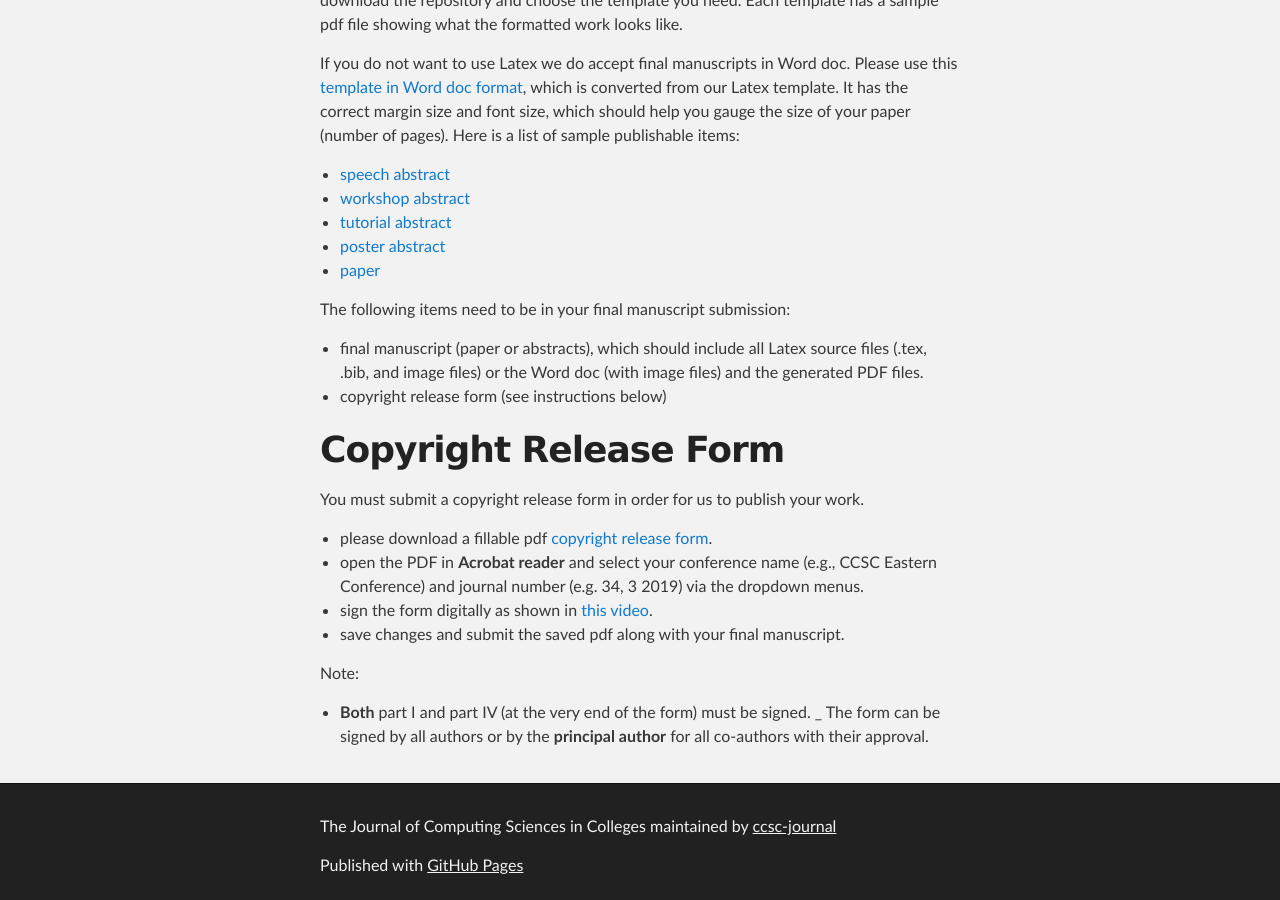
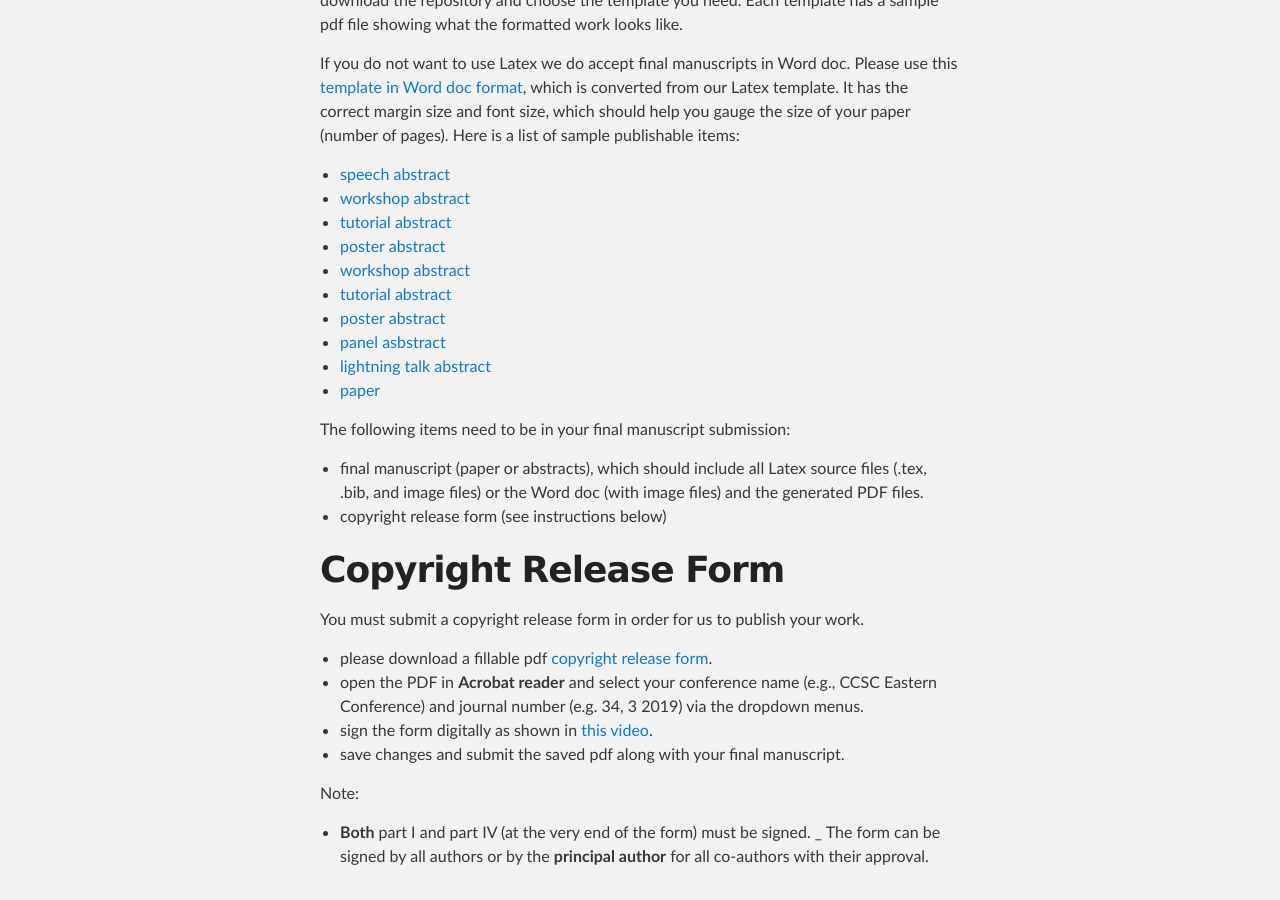
Before and after one commit to ccsc-journal/ccsc-editor, a Jekyll site: the page built from docs/authors.md, in a window 1280 px wide and 900 px high, scrolled down 748 px. Built offline with Jekyll 4.4.1, drawn with Linux system fonts in a browser that asks for light colours.

Commit message:
add abstract examples to authors page

```diff
--- a/docs/authors.md
+++ b/docs/authors.md
@@ -29,6 +29,11 @@ help you gauge the size of your paper (number of pages). Here is a list of sampl
 - [workshop abstract](samples/workshop_abstract.pdf)
 - [tutorial abstract](samples/tutorial_abstract.pdf)
 - [poster abstract](samples/poster_abstract.pdf)
+- [workshop abstract](samples/workshop_abstract.pdf)
+- [tutorial abstract](samples/tutorial_abstract.pdf)
+- [poster abstract](samples/poster_abstract.pdf)
+- [panel asbstract](samples/panel.pdf)
+- [lightning talk abstract](samples/lightning_talk.pdf)
 - [paper](samples/paper.pdf)
 
 The following items need to be in your final manuscript submission:
```
Also changed, not shown: docs/editors.md (+1 -1 lines), 1 other file.
